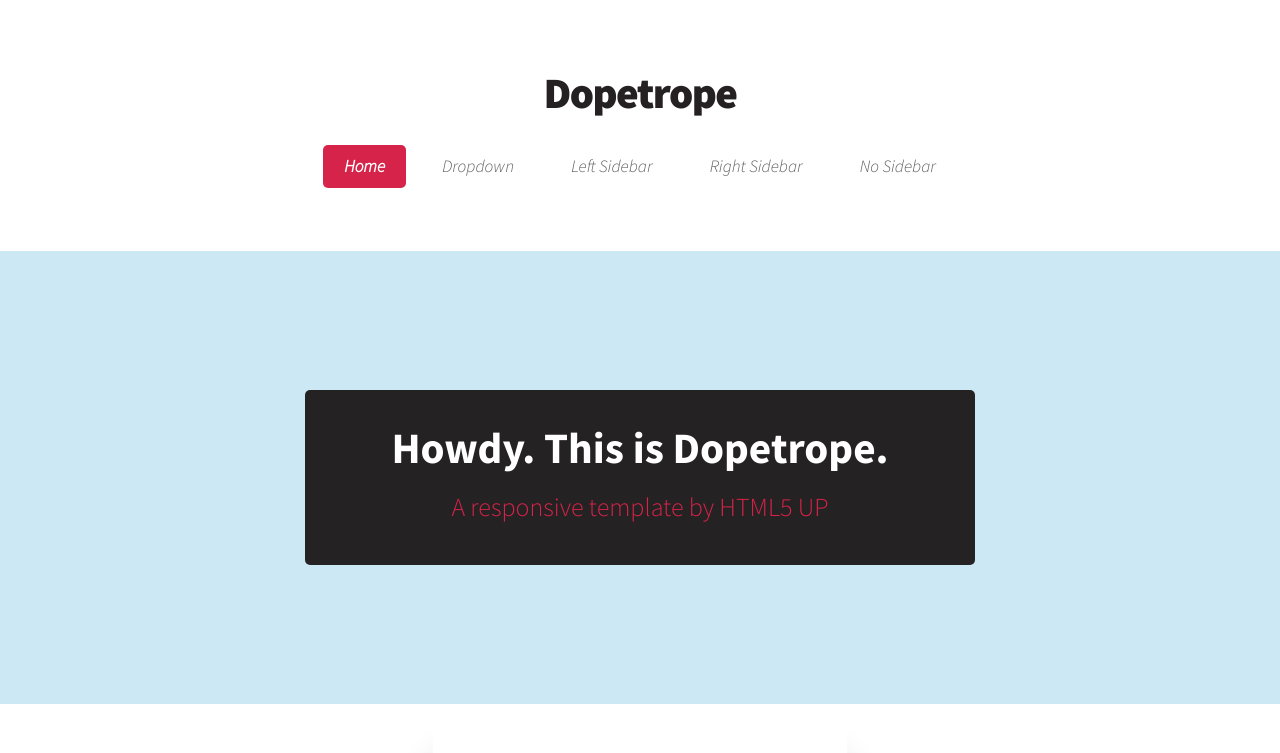
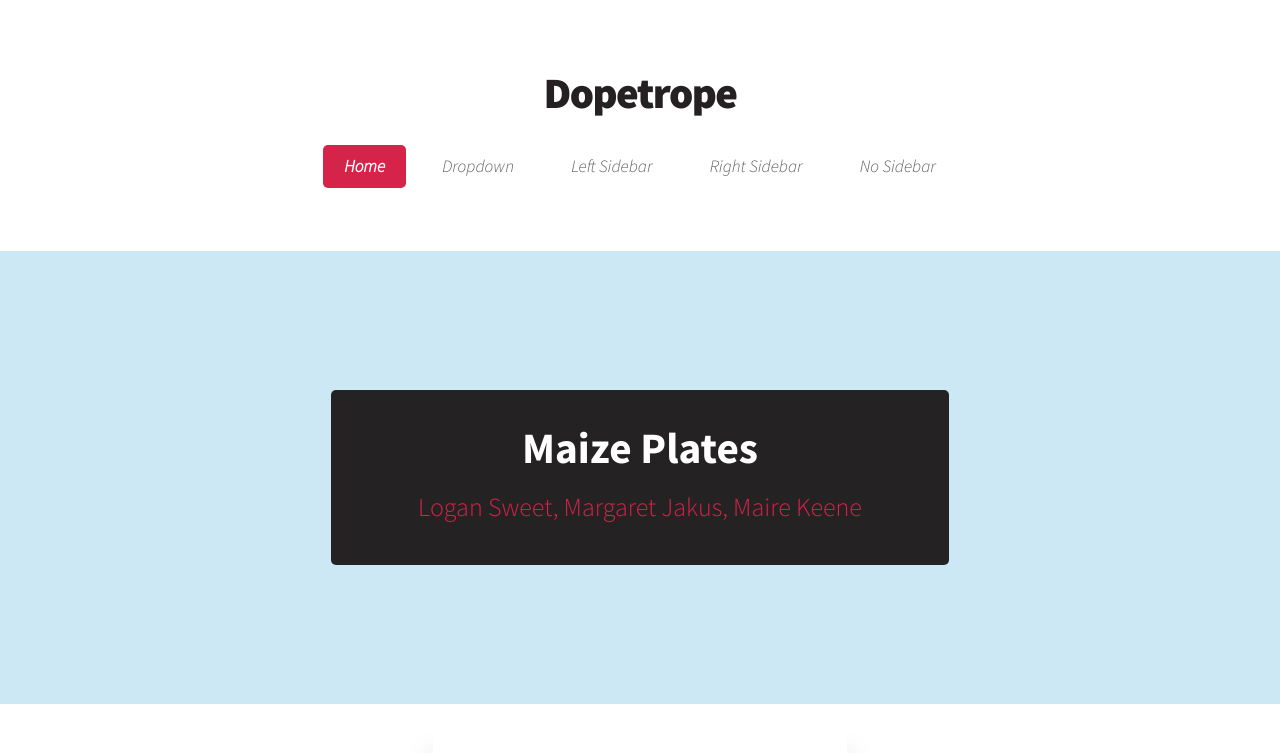
Before and after one commit to MaizePlates/MaizePlates.github.io, a plain HTML site: page index.html in a window 1280 px wide. Shown: the top 753 px of the page. Drawn offline with nearby package versions, Linux system fonts and the light colour scheme; files that its build step writes are made by us from their sources.

Commit message:
Update index.html

```diff
--- a/index.html
+++ b/index.html
@@ -55,8 +55,8 @@
 						<!-- Banner -->
 							<section id="banner">
 								<header>
-									<h2>Howdy. This is Dopetrope.</h2>
-									<p>A responsive template by HTML5 UP</p>
+									<h2> Maize Plates </h2>
+									<p> Logan Sweet, Margaret Jakus, Maire Keene </p>
 								</header>
 							</section>
 
```
